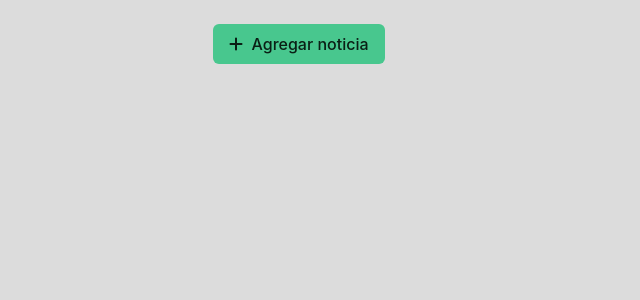
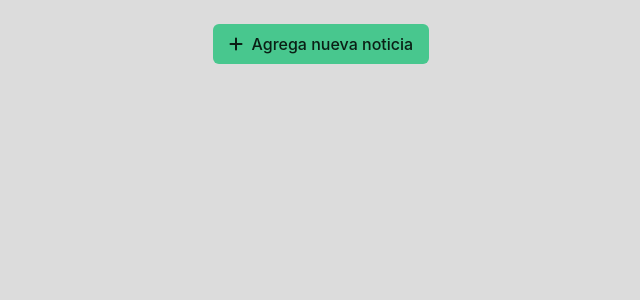
Before and after one commit to EnriqueVilledaGarcia/APP_CETECH, a Python web app: template templates/index.html in a window 1280 px wide. Shown: the part 104-404 px from the top of the page, without its empty margins (145-785 px from the left). Run offline with Jinja, Linux system fonts and the light colour scheme; the template is opened without the code that fills it, so the values that code supplies are empty.

Commit message:
Se agrega nuevo diseño

```diff
--- a/templates/index.html
+++ b/templates/index.html
@@ -3,8 +3,7 @@
 {% block content%}
 <div class="columns">
     <div class="column is-offset-3 is-6">
-        <a href="{{ url_for('add_post') }}" class="button is-success"><i class="fa-solid fa-plus"></i> &nbsp; Agregar
-            noticia</a>
+        <a href="{{ url_for('add_post') }}" class="button is-success"><i class="fa-solid fa-plus"></i> &nbsp; Agrega nueva noticia</a>
         <br><br>
         {% for post in posts %}
         <div class="card">
@@ -19,9 +18,9 @@
                     {{ post.content }}
                 </div>
                 <a href="{{ url_for('update_post', id = post.id )}}" class="button is-small is-link is-outlined"><i
-                        class="fa-solid fa-pen-to-square"></i> &nbsp; Editar</a>
+                        class="fa-solid fa-pen-to-square"></i> &nbsp;</a>
                 <a href="{{ url_for('delete_post', id = post.id )}}" class="button is-small is-danger is-outlined"><i
-                        class="fa-solid fa-trash"></i> &nbsp; Eliminar</a>
+                        class="fa-solid fa-trash"></i> &nbsp;</a>
             </div>
         </div>
         {% endfor %}
```
